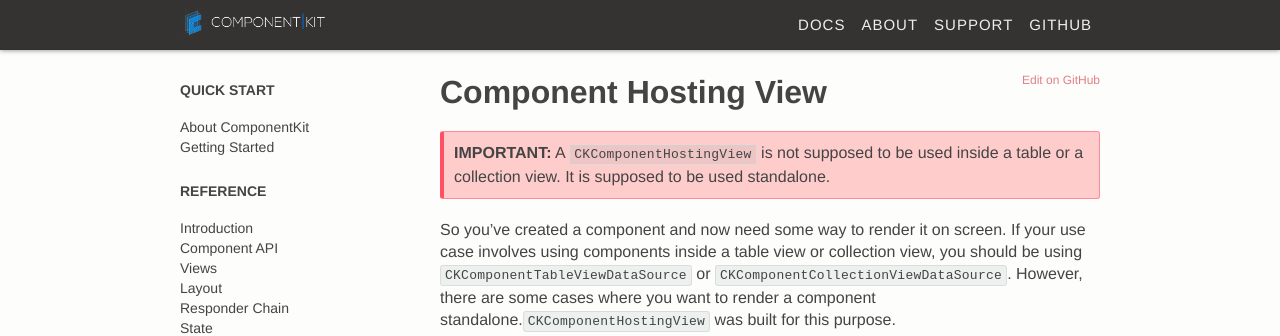
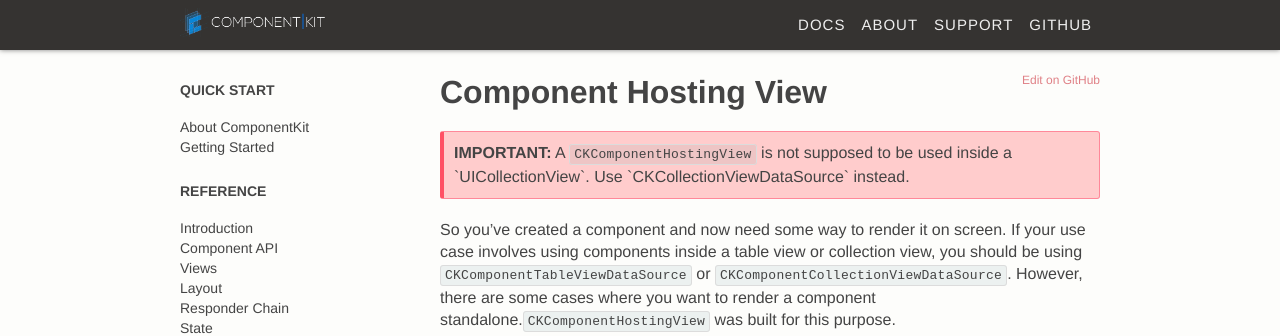
Before and after one commit to dstnbrkr/componentkit, a Jekyll site: the page built from _docs/component-hosting-view.md, in a window 1280 px wide and 1299 px high. Shown: the top 336 px of the window. Built offline with Jekyll 4.4.1, drawn with Linux system fonts in a browser that asks for light colours; Markdown is read by kramdown in place of the engine named in the settings; comment, search, counter and statistics services are not loaded.

Commit message:
Reword warning

```diff
--- a/_docs/component-hosting-view.md
+++ b/_docs/component-hosting-view.md
@@ -6,7 +6,7 @@ permalink: /docs/component-hosting-view.html
 
 <div class='note-important'>
   <p>
-    A <code>CKComponentHostingView</code> is not supposed to be used inside a table or a collection view. It is supposed to be used standalone.
+    A <code>CKComponentHostingView</code> is not supposed to be used inside a `UICollectionView`. Use `CKCollectionViewDataSource` instead.
   </p>
 </div>
 
```
